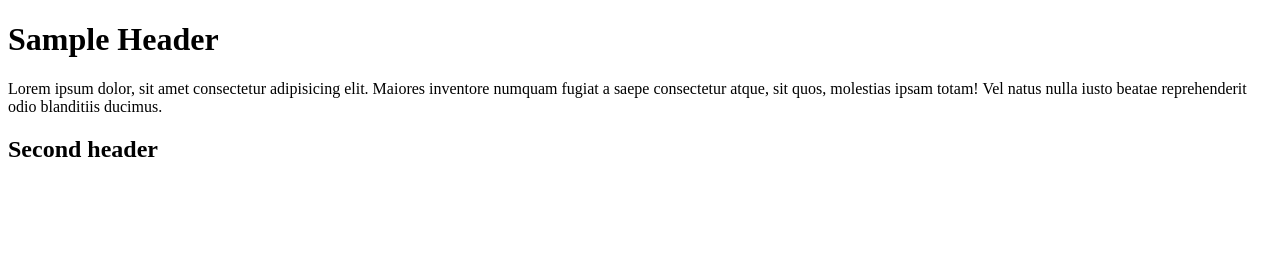
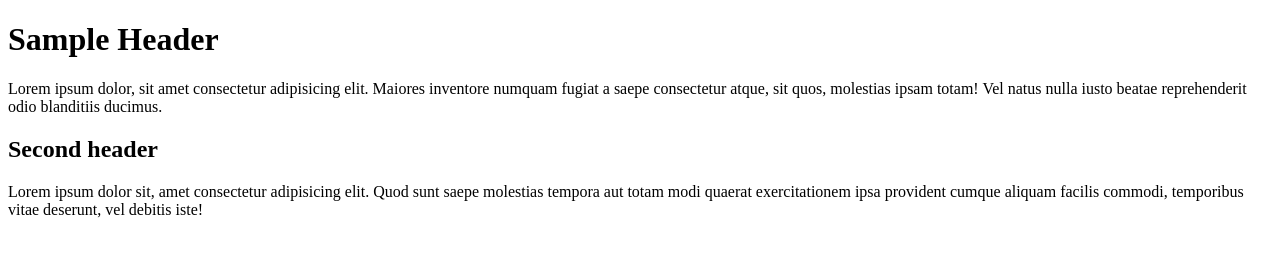
Before and after one commit to Khodexx/Web, a plain HTML site: page index.html in a window 1280 px wide. Drawn offline with Linux system fonts and the light colour scheme.

Commit message:
Added a paragraph

```diff
--- a/index.html
+++ b/index.html
@@ -9,5 +9,8 @@
         saepe consectetur atque, sit quos, molestias ipsam totam! Vel natus nulla iusto beatae reprehenderit
         odio blanditiis ducimus.</p>
     <h2> Second header </h2>
+    <p>Lorem ipsum dolor sit, amet consectetur adipisicing elit. Quod sunt saepe molestias tempora aut totam modi
+         quaerat exercitationem ipsa provident cumque aliquam facilis commodi, temporibus vitae deserunt, vel debitis iste!
+    </p>
 </body>
 </html>
```
